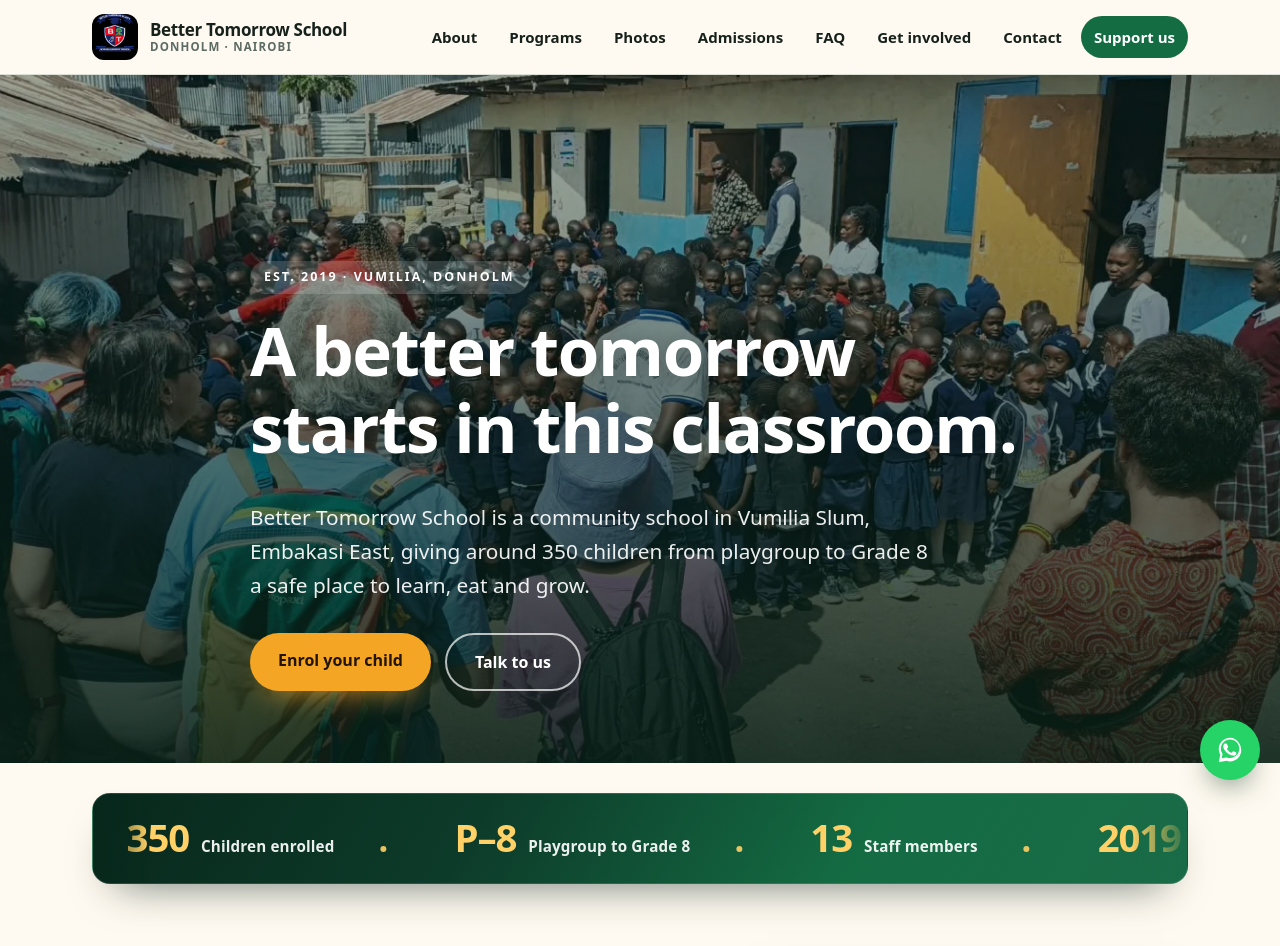
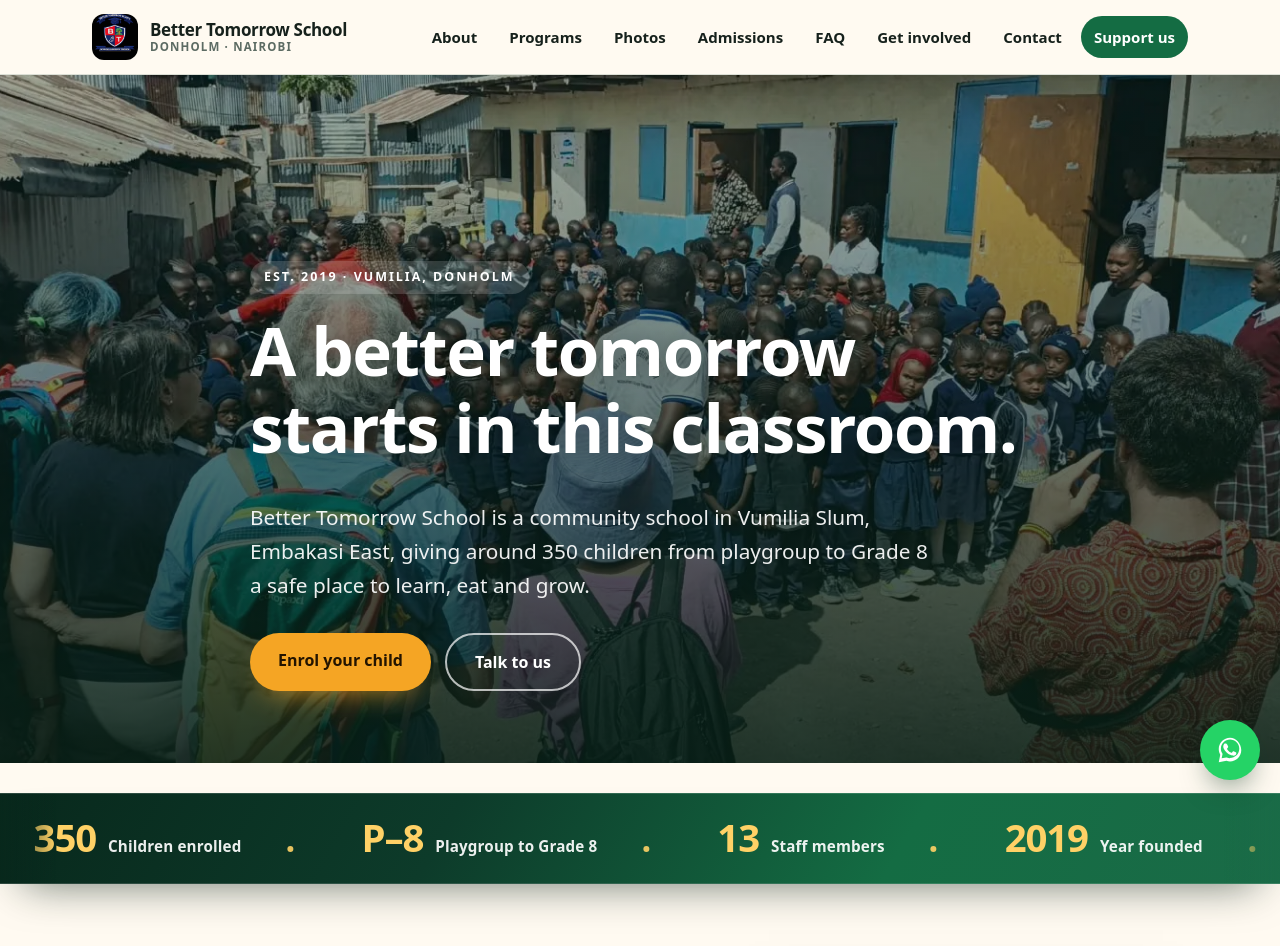
Before and after one commit to elvisbitolo/better_tomorrow, a Next.js app: page / in a window 1280 px wide. Shown: the top 946 px of the page. Built offline with nearby package versions, Linux system fonts and the light colour scheme.

Commit message:
Make stats marquee full width

```diff
--- a/src/app/globals.css
+++ b/src/app/globals.css
@@ -342,10 +342,13 @@ p {
 .statsMarquee {
   position: relative;
   z-index: 2;
+  width: 100%;
   margin-top: -46px;
   overflow: hidden;
-  border-radius: var(--radius);
+  border-radius: 0;
   border: 1px solid rgba(255, 255, 255, 0.14);
+  border-left: 0;
+  border-right: 0;
   box-shadow: 0 22px 44px -24px rgba(6, 30, 21, 0.65);
   background: linear-gradient(120deg, #08281c 0%, var(--green-900) 35%, var(--green-700) 70%, #1a6b47 100%);
 }
--- a/src/app/page.js
+++ b/src/app/page.js
@@ -193,9 +193,9 @@ export default function Home() {
       </section>
 
       <section className="section" id="about">
+        <StatsMarquee stats={stats} />
+
         <div className="container">
-          <StatsMarquee stats={stats} />
-
           <div className="split" style={{ marginTop: '64px' }}>
             <Reveal direction="left">
               <span className="eyebrow">Who we are</span>
```
